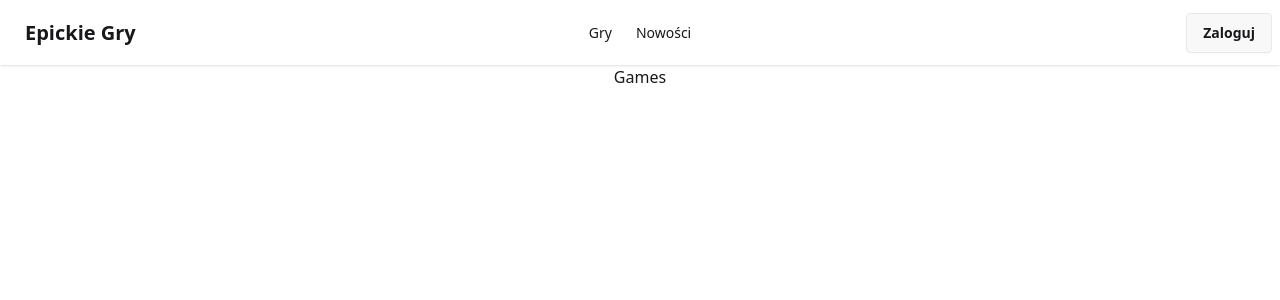
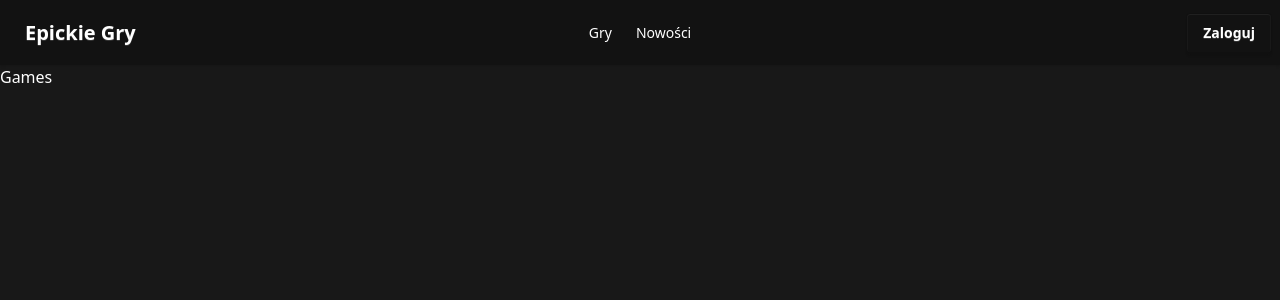
Before and after one commit to MePerson1/epickie-gry, a React (Vite) app: page / in a window 1280 px wide. Shown: the top 300 px of the page. Built offline with nearby package versions, Linux system fonts and the light colour scheme.

Commit message:
edited themes and color pallet
The new theme was created in index.css

```diff
--- a/src/components/Footer.jsx
+++ b/src/components/Footer.jsx
@@ -0,0 +1,6 @@
+const Footer = () =>
+{
+    return();
+}
+
+export default Footer;
--- a/src/components/NavBar.jsx
+++ b/src/components/NavBar.jsx
@@ -3,7 +3,7 @@ import { NavLink } from "react-router-dom";
 
 const NavBar = () => {
   return (
-    <nav className="navbar bg-base-100 shadow-sm">
+    <nav className="navbar bg-secondary shadow-sm">
       <div className="navbar-start">
         <div className="dropdown">
           <div tabIndex={0} role="button" className="btn btn-ghost lg:hidden">
--- a/src/index.css
+++ b/src/index.css
@@ -1,7 +1,46 @@
 @import "tailwindcss";
 @plugin "daisyui";
+@plugin "daisyui/theme" {
+  name: "epicgames"; /* Custom Theme Name */
+  default: true; /* Set as default theme */
+  prefersdark: true; /* Enable dark mode */
+  color-scheme: dark; /* Browser UI in dark mode */
+
+  --color-base-100: #181818; /* Dark background */
+  --color-base-200: #121212; /* Slightly darker */
+  --color-base-300: #0d0d0d; /* Even darker */
+  --color-base-content: #ffffff; /* Text color */
+
+  --color-primary: #2a2a2a; /* Epic Games Gray */
+  --color-primary-content: #ffffff; /* White text on buttons */
+
+  --color-secondary: #121212; /* Secondary background */
+  --color-secondary-content: #ffffff;
+
+  --color-accent: #0078f2; /* Epic Games Blue */
+  --color-accent-content: #ffffff;
+
+  --color-neutral: #1b1b1b;
+  --color-neutral-content: #ffffff;
+
+  --color-info: #0078f2; /* Blue */
+  --color-success: #28a745; /* Green */
+  --color-warning: #ffc107; /* Yellow */
+  --color-error: #dc3545; /* Red */
+
+  /* Border Radius */
+  --radius-selector: 0.5rem;
+  --radius-field: 0.25rem;
+  --radius-box: 0.5rem;
+
+  /* Border Size */
+  --border: 1px;
+}
 
 #root {
   margin: 0 !important;
   padding: 0 !important;
+  max-width: 100% !important;
+  text-align: left !important;
+  width: 100% !important;
 }
```
